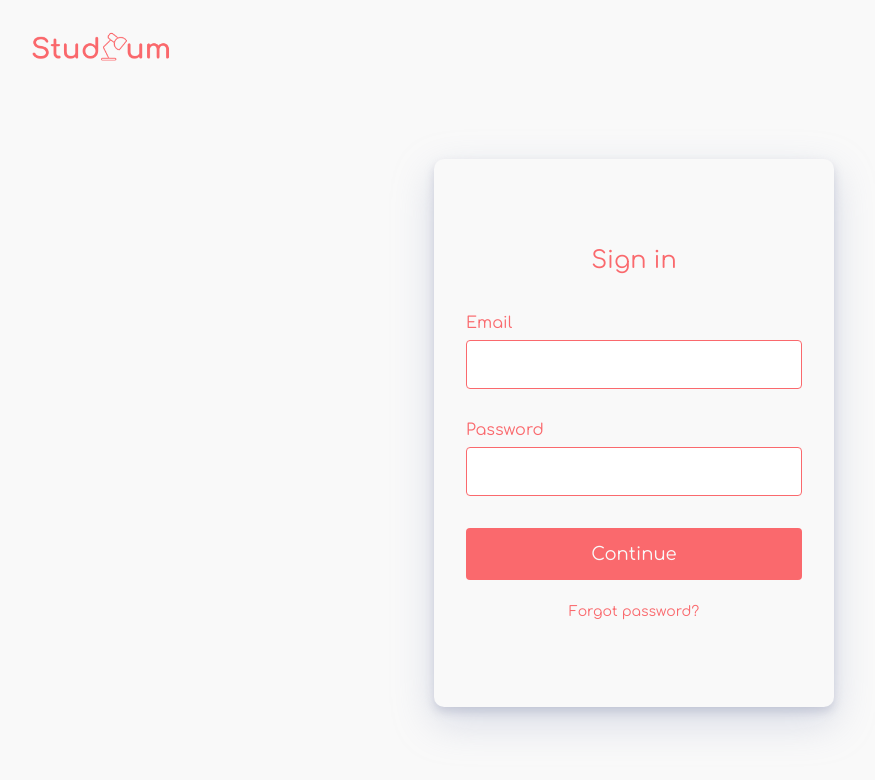
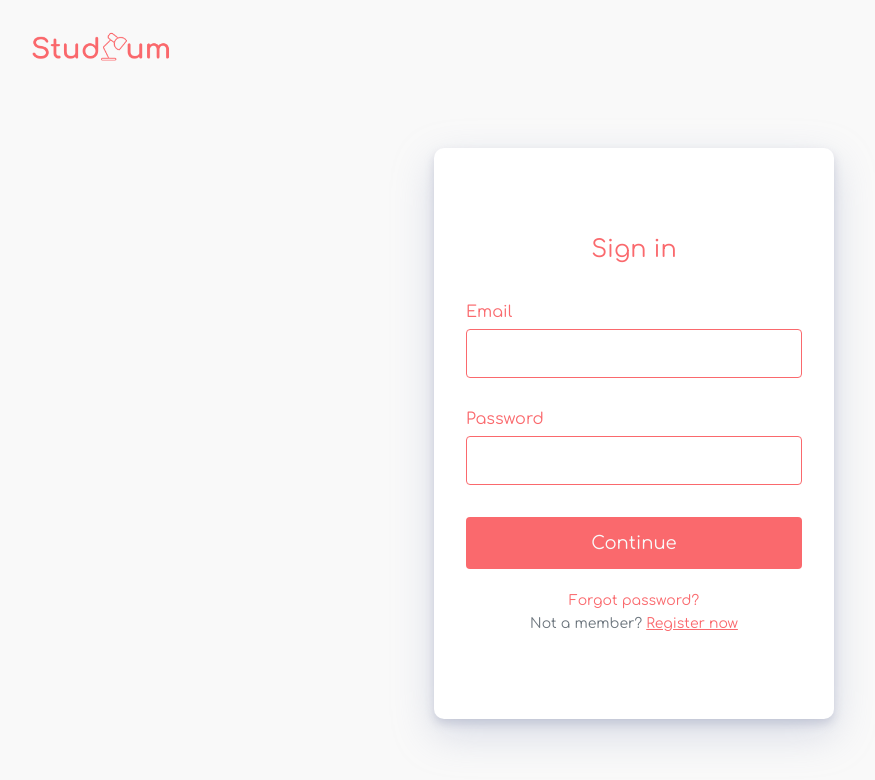
Before and after one commit to vpaklatzis/studiumlandingpage-demo, a React (Create React App) app: page /signin in a window 1280 px wide. Shown: the top 780 px of the page, without its empty margins (6-881 px from the left). Built offline with nearby package versions, Linux system fonts and the light colour scheme.

Commit message:
Added small details

```diff
--- a/src/components/Signin/SigninElements.js
+++ b/src/components/Signin/SigninElements.js
@@ -50,7 +50,7 @@ export const FormContent = styled.div`
 `;
 
 export const Form = styled.form`
-    background: #f9f9f9;
+    background: #fff;
     max-width: 400px;
     height: auto;
     width: 100%;
@@ -102,7 +102,7 @@ export const FormButton = styled.button`
     }
 `;
 
-export const Text = styled.span`
+export const ForgotPassword = styled.span`
     text-align: center;
     margin-top: 24px;
     color: #FA696D;
@@ -113,3 +113,17 @@ export const Text = styled.span`
         text-decoration: underline;
     }
 `;
+
+export const NotAMember = styled.span`
+    text-align: center;
+    margin-top: 8px;
+    color: #6c757d;
+    font-size: 14px;
+`;
+
+export const Register = styled.span`
+    color: #FA696D;
+    font-size: 14px;
+    cursor: pointer;
+    text-decoration: underline;
+`;
--- a/src/components/Signin/index.js
+++ b/src/components/Signin/index.js
@@ -11,7 +11,9 @@ import {
     Img,
     Form,
     FormH1,
-    Text
+    ForgotPassword,
+    NotAMember,
+    Register
 } from './SigninElements';
 
 const SignIn = () => {
@@ -30,7 +32,8 @@ const SignIn = () => {
                             <FormLabel htmlFor='for'>Password</FormLabel>
                             <FormInput type='password' required />
                             <FormButton type='submit'>Continue</FormButton>
-                            <Text>Forgot password?</Text>
+                            <ForgotPassword>Forgot password?</ForgotPassword>
+                            <NotAMember> Not a member? <Register>Register now</Register></NotAMember>
                         </Form>
                     </FormContent>
                 </FormWrap>
```
